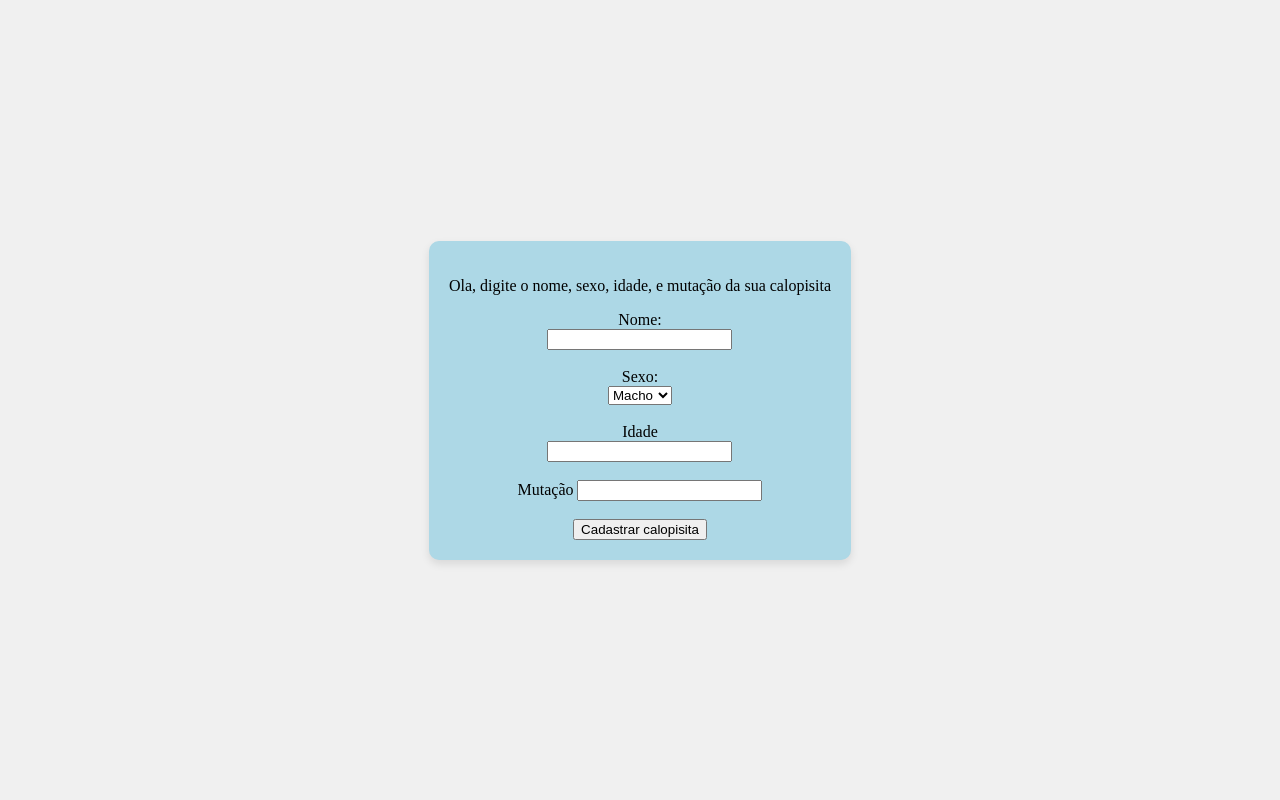
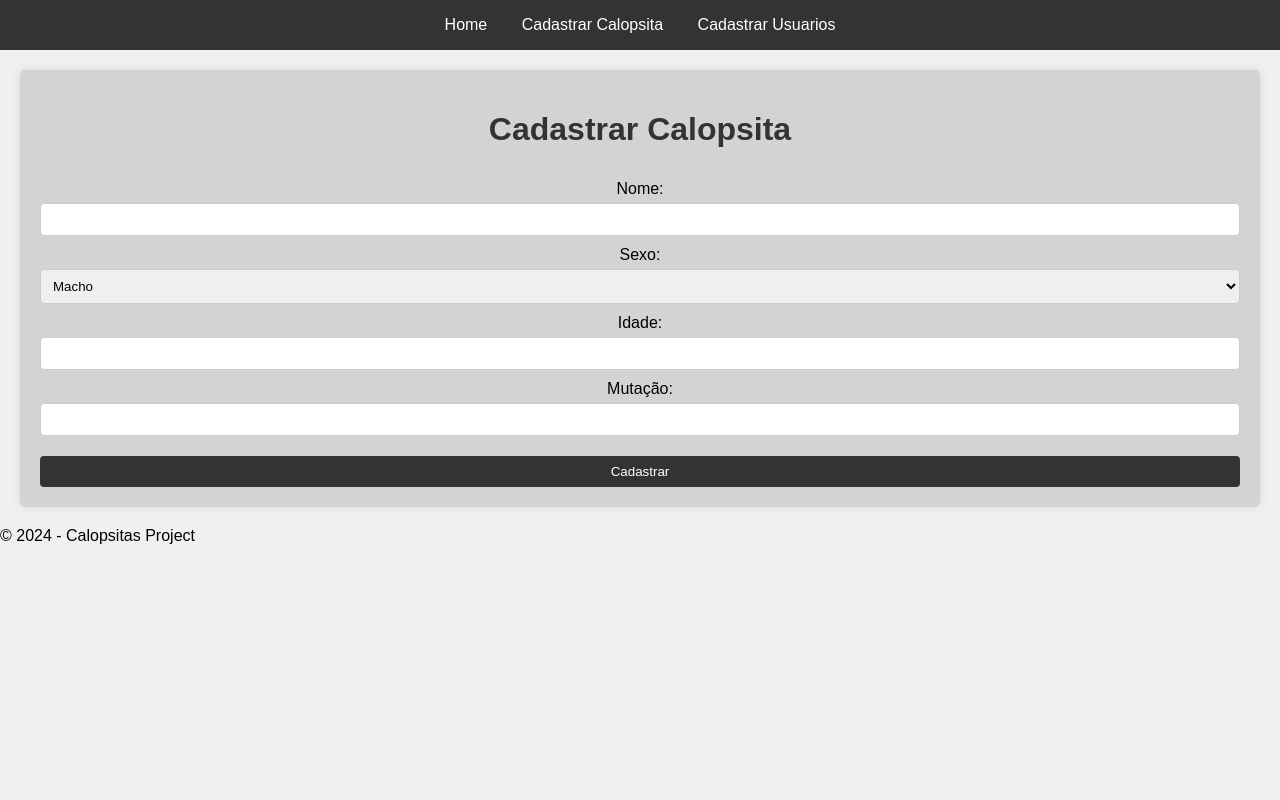
Before and after one commit to Nicolasdevnx/sitecalopisita, a Flask app: page /calopsita in a window 1280 px wide. Run offline with Flask 3, Linux system fonts and the light colour scheme.

Commit message:
Correção da HomePage e criação do dashboard

```diff
--- a/app/routes.py
+++ b/app/routes.py
@@ -7,11 +7,26 @@ from .models import Calopisita, Usuarios
 def HomePage():
     return render_template("homepage.html")
 
-@app.route("/calopsita")
+@app.route("/calopsita", methods=["GET", "POST"])  # Adicionando 'POST' aqui
 def index():
+    if request.method == "POST":
+        # Lógica para lidar com o login
+        nome = request.form['nome']
+        senha = request.form['senha']
+
+        # Aqui você deve verificar se o usuário existe e se a senha está correta
+        # Exemplo de verificação (isso é apenas um exemplo, você deve substituir por sua lógica)
+        usuario = Usuarios.query.filter_by(nome=nome).first()
+        if usuario and usuario.senha == senha:  # Verifica se a senha está correta
+            flash(f'Bem-vindo, {nome}!', 'success')
+            return redirect(url_for('Dashboard'))  # Redireciona para a página inicial após login
+        else:
+            flash('Nome de usuário ou senha incorretos', 'error')
+
     return render_template("index.html")
 
-@app.route("/cadastrar-calopisita", methods=["POST"])
+
+@app.route("/cadastrar-calopsita", methods=["POST"])
 def CadastrarCalopisita():
     nome = request.form['nome']
     sexo = request.form['sexo']
@@ -47,3 +62,8 @@ def CadastrarUsuarios():
         return redirect(url_for('index'))
 
     return render_template('cadastrar_usuario.html')
+
+
+@app.route('/dashboard')
+def dashboard():
+    return render_template('dashboard.html')
--- /dev/null
+++ b/app/static/css/style.css
@@ -0,0 +1,78 @@
+body {
+    font-family: Arial, sans-serif;
+    margin: 0;
+    padding: 0;
+    background-color: #f0f0f0;
+}
+
+header {
+    background-color: #333;
+    color: #fff;
+    padding: 1em;
+    text-align: center;
+}
+
+nav a {
+    margin: 0 15px;
+    color: #fff;
+    text-decoration: none;
+}
+
+main {
+    padding: 20px;
+    background: #fff;
+    margin: 20px;
+    border-radius: 5px;
+    box-shadow: 0 0 10px rgba(0, 0, 0, 0.1);
+}
+
+h1 {
+    color: #333;
+}
+
+form {
+    display: flex;
+    flex-direction: column;
+}
+
+label {
+    margin-top: 10px;
+}
+
+input, select, button {
+    margin-top: 5px;
+    padding: 8px;
+    border: 1px solid #ccc;
+    border-radius: 4px;
+}
+
+button {
+    background-color: #333;
+    color: #fff;
+    border: none;
+    cursor: pointer;
+    margin-top: 20px;
+}
+
+button:hover {
+    background-color: #555;
+}
+
+ul {
+    list-style-type: none;
+    padding: 0;
+}
+
+li {
+    background-color: #e7f3fe;
+    color: #31708f;
+    padding: 10px;
+    margin: 5px 0;
+    border-radius: 4px;
+}
+
+main {
+    padding: 20px;
+    background-color: lightgrey; /* Cor de fundo do dashboard */
+    text-align: center;
+}
--- a/app/static/style.css
+++ /dev/null
@@ -1,15 +0,0 @@
-body {
-    display: grid;
-    place-items: center;
-    height: 100vh;
-    margin: 0;
-    background-color: #f0f0f0;
-}
-
-#cadastrar-calopisita {
-    padding: 20px;
-    background-color: lightblue;
-    border-radius: 10px;
-    box-shadow: 0 4px 8px rgba(0, 0, 0, 0.1);
-    text-align: center;
-}
--- /dev/null
+++ b/app/templates/base.html
@@ -0,0 +1,21 @@
+<!DOCTYPE html>
+<html lang="en">
+<head>
+    <meta charset="UTF-8">
+    <meta name="viewport" content="width=device-width, initial-scale=1.0">
+    <title>{% block title %}Calopsitas{% endblock %}</title>
+    <link rel="stylesheet" href="{{ url_for('static', filename='css/style.css') }}">
+</head>
+<body>
+    <header>
+        <nav>
+            <a href="{{ url_for('HomePage') }}">Home</a>
+            <a href="{{ url_for('index') }}">Cadastrar Calopsita</a>
+            <a href="{{ url_for('CadastrarUsuarios') }}">Cadastrar Usuarios</a>
+        </nav>
+    </header>
+    <main>{% block content %}{% endblock %}</main>
+    <footer><p>&copy; 2024 - Calopsitas Project</p></footer>
+</body>
+
+</html>
--- a/app/templates/index.html
+++ b/app/templates/index.html
@@ -1,42 +1,35 @@
-<!DOCTYPE html>
-<html lang="en">
-<head>
-    <link rel="stylesheet" href="{{ url_for('static', filename='style.css') }}">
-    <meta charset="UTF-8">
-    <meta name="viewport" content="width=device-width, initial-scale=1.0">
-    <title>HomePage</title>
-</head>
-<body>
+{% extends "base.html" %}
 
+{% block title %}Cadastrar Calopsita{% endblock %}
 
-    {% if mensagem %}
-        <ul>
-            <li>{{ mensagem }}</li>
-        </ul>
-    {% endif %}
+{% block content %}
+    <h1>Cadastrar Calopsita</h1>
+    <form method="POST" action="{{ url_for('CadastrarCalopisita') }}">
+        <label for="nome">Nome:</label>
+        <input type="text" id="nome" name="nome" required>
 
+        <label for="sexo">Sexo:</label>
+        <select id="sexo" name="sexo">
+            <option value="Macho">Macho</option>
+            <option value="Fêmea">Fêmea</option>
+        </select>
 
+        <label for="idade">Idade:</label>
+        <input type="number" id="idade" name="idade" required>
 
-    <div class="cadastrar" id="cadastrar-calopisita">
-        <p>Ola, digite o nome, sexo, idade, e mutação da sua calopisita</p>
-        <form action="{{ url_for('CadastrarCalopisita') }}" method="post">
-            <label for="nome">Nome:</label><br>
-            <input type="text" id="nome" name="nome" required><br><br>
+        <label for="mutacao">Mutação:</label>
+        <input type="text" id="mutacao" name="mutacao" required>
 
-            <label for="sexo">Sexo:</label><br>
-            <select name="sexo" id="sexo" required>
-                <option value="macho">Macho</option>
-                <option value="femea">Femea</option>
-            </select><br><br>
+        <button type="submit">Cadastrar</button>
+    </form>
 
-            <label for="idade">Idade</label><br>
-            <input type="number" name="idade" id="idade" required><br><br>
-
-            <label for="mutacao">Mutação</label>
-            <input type="text" name="mutacao" id="mutacao" required><br><br>
-
-            <input type="submit" value="Cadastrar calopisita">
-        </form>
-    </div>
-</body>
-</html>
+    {% with messages = get_flashed_messages(with_categories=true) %}
+        {% if messages %}
+            <ul>
+                {% for category, message in messages %}
+                    <li class="{{ category }}">{{ message }}</li>
+                {% endfor %}
+            </ul>
+        {% endif %}
+    {% endwith %}
+{% endblock %}
```
Also changed, not shown: app/static/homepage.css (+24 -2 lines), app/templates/cadastrar_usuario.html (renamed from app/templates/cadastrar-usuario.html, +5 -11 lines), app/templates/dashboard.html (added, +25 -0 lines), app/templates/homepage.html (+13 -6 lines), app/static/images/2.png (added), instance/calopsitas.db.
